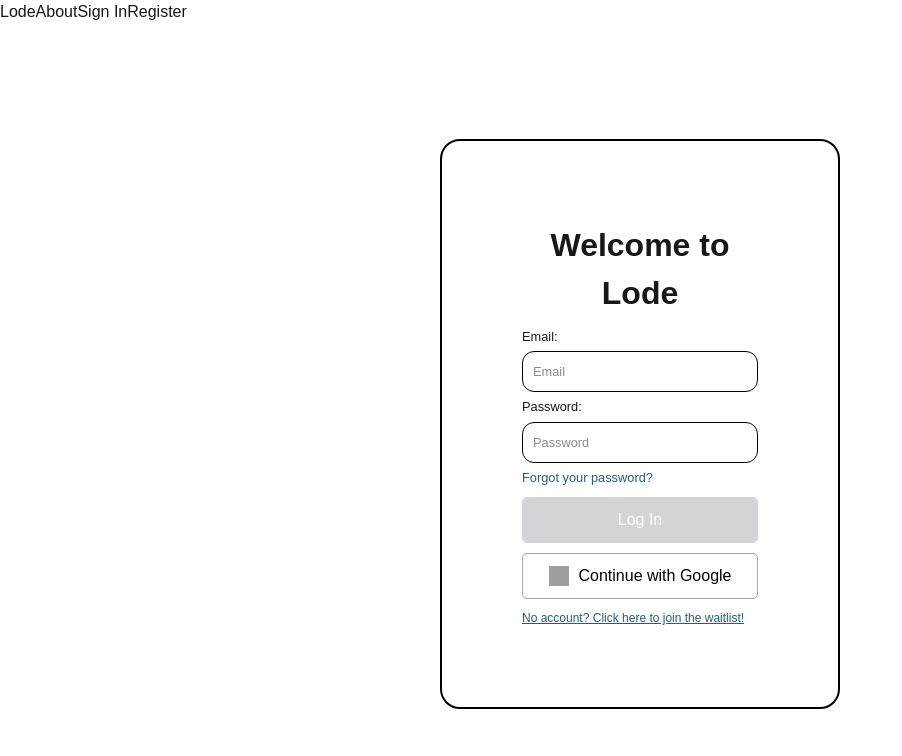
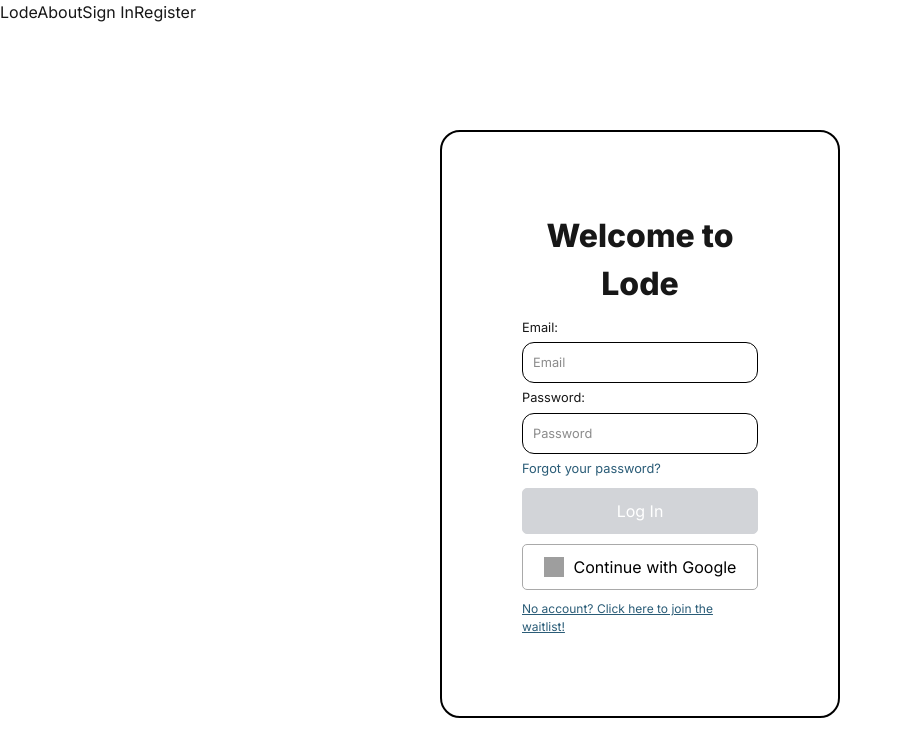
Before and after one commit to thefutureofdataa/lode-frontend-app, a Next.js app: page /auth/login in a window 1280 px wide. Shown: the top 756 px of the page, without its empty margins (0-902 px from the left). Built offline with nearby package versions, Linux system fonts and the light colour scheme; grey boxes are pictures that could not be loaded.

Commit message:
Updated default font to Inter

```diff
--- a/src/app/auth/login/page.css
+++ b/src/app/auth/login/page.css
@@ -16,7 +16,6 @@
 
 .auth-box h1 {
     text-align: center;
-    font-family: Arial, sans-serif;
     font-size: 2em;
     margin-bottom: 10px;
     font-weight: 800;
@@ -24,7 +23,6 @@
 
 .auth-box label {
     display: block;
-    font-family: Arial, sans-serif;
     font-size: .8em;
 }
 
--- a/src/app/globals.css
+++ b/src/app/globals.css
@@ -24,5 +24,5 @@ html, body {
   height: 100%;
   background: var(--background);
   color: var(--foreground);
-  font-family: Arial, Helvetica, sans-serif;
+  font-family: var(--font-inter), Arial, Helvetica, sans-serif;
 }
--- a/src/app/layout.js
+++ b/src/app/layout.js
@@ -1,4 +1,4 @@
-import { Geist, Geist_Mono } from "next/font/google";
+import { Geist, Geist_Mono, Inter } from "next/font/google";
 import "./globals.css";
 
 
@@ -12,6 +12,11 @@ const geistMono = Geist_Mono({
   subsets: ["latin"],
 });
 
+const inter = Inter({
+  variable: "--font-inter",
+  subsets: ["latin"],
+});
+
 export const metadata = {
   title: "Create Next App",
   description: "Generated by create next app",
@@ -21,7 +26,7 @@ export default function RootLayout({ children }) {
   return (
     <html lang="en">
       <body
-        className={`${geistSans.variable} ${geistMono.variable} antialiased`}
+        className={`${geistSans.variable} ${geistMono.variable} ${inter.variable} antialiased`}
       >
         {children}
       </body>
```
